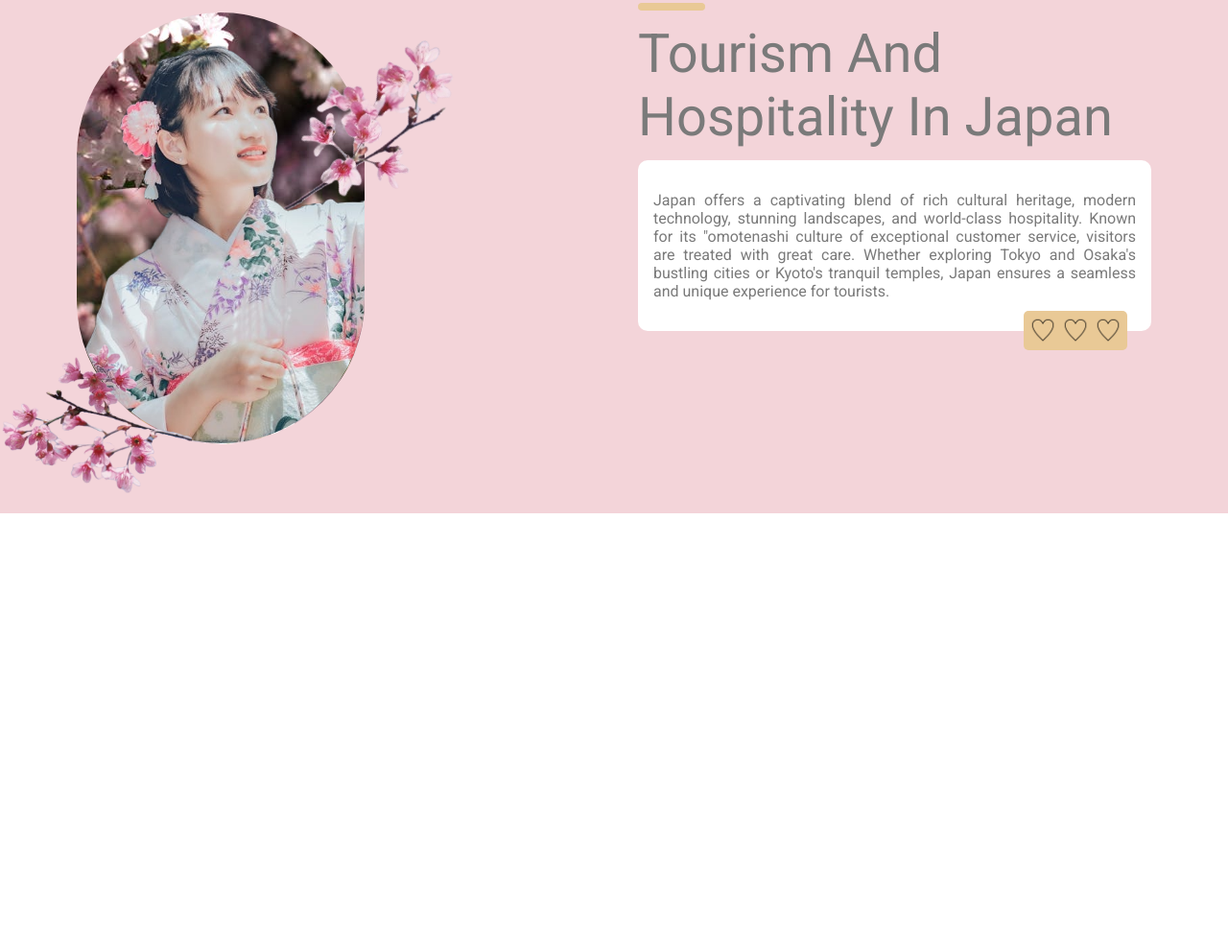
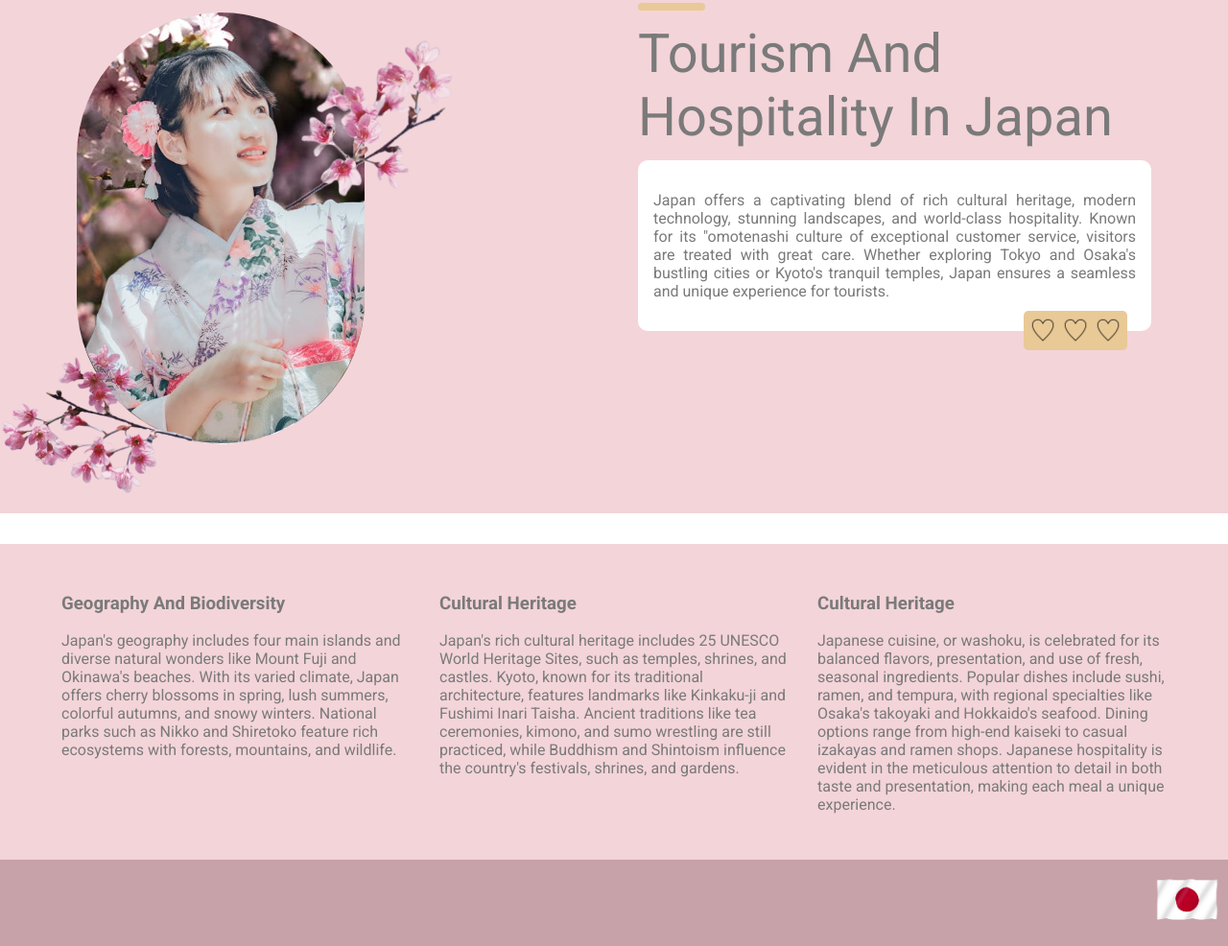
Before and after one commit to Udayanga1/travel-japan, a plain HTML site: page index.html in a window 1280 px wide. Shown: the part 2605-3591 px from the top of the page at 96% size. Before the commit the page ends 3172 px from the top, so only its background shows below. Drawn offline with Linux system fonts and the light colour scheme; a web font is replaced by a local one.

Commit message:
create summary section and footer

```diff
--- a/index.html
+++ b/index.html
@@ -217,5 +217,24 @@
       </div>
     </div>
   </section>
+  <section class="summary-section">
+    <div>
+      <h3>Geography And Biodiversity</h3>
+      <p>Japan's geography includes four main islands and diverse natural wonders like Mount Fuji and Okinawa's beaches. With its varied climate, Japan offers cherry blossoms in spring, lush summers, colorful autumns, and snowy winters. National parks such as Nikko and Shiretoko feature rich ecosystems with forests, mountains, and wildlife.</p>
+    </div>
+    <div>
+      <h3>Cultural Heritage</h3>
+      <p>Japan's rich cultural heritage includes 25 UNESCO World Heritage Sites, such as temples, shrines, and castles. Kyoto, known for its traditional architecture, features landmarks like Kinkaku-ji and Fushimi Inari Taisha. Ancient traditions like tea ceremonies, kimono, and sumo wrestling are still practiced, while Buddhism and Shintoism influence the country's festivals, shrines, and gardens.</p>
+    </div>
+    <div>
+      <h3>Cultural Heritage</h3>
+      <p>Japanese cuisine, or washoku, is celebrated for its balanced flavors, presentation, and use of fresh, seasonal ingredients. Popular dishes include sushi, ramen, and tempura, with regional specialties like Osaka's takoyaki and Hokkaido's seafood. Dining options range from high-end kaiseki to casual izakayas and ramen shops. Japanese hospitality is evident in the meticulous attention to detail in both taste and presentation, making each meal a unique experience.</p>
+    </div>
+  </section>
+  <footer>
+    <div class="flag-section">
+      <a href='https://pngtree.com/freepng/japan-flag_8619059.html'><img src="images/japan-flag.png" width="70px" alt="png image from pngtree.com/"></a>
+    </div>
+  </footer>
 </body>
 </html>
--- a/styles/style.css
+++ b/styles/style.css
@@ -410,3 +410,21 @@ header {
 .tourism-hospitality .heart-png-container img {
   width: 30px;
 }
+
+.summary-section {
+  display: grid;
+  grid-template-columns: 1fr 1fr 1fr;
+  gap: 30px;
+  padding: 2rem 4rem;
+  margin-bottom: 0;
+}
+
+footer .flag-section {
+  padding: 0.5rem;
+  display: flex;
+  background-color: #c7a2a8;
+}
+
+.flag-section > a {
+  margin-left: auto;
+}
```
Also changed, not shown: images/japan-flag.png (added).
